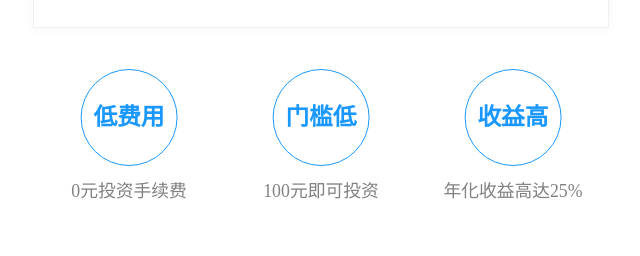
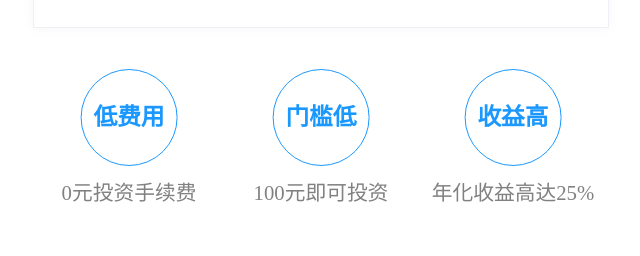
Before and after one commit to IDLEE/pp_register, a plain HTML site: page index.html in a window 1280 px wide. Shown: the part 1446-1702 px from the top of the page, without its empty margins (319-959 px from the left). Drawn offline with Linux system fonts and the light colour scheme.

Commit message:
投资字体大小

```diff
--- a/css/wrap_extension.css
+++ b/css/wrap_extension.css
@@ -811,7 +811,7 @@ html, body {
   position: relative;
   padding-top: 2rem;
   text-align: center;
-  font-size: .3rem;
+  font-size: .35rem;
   color: #818181;
 }
 /* line 197, ../sass/wrap_extension.scss */
```
